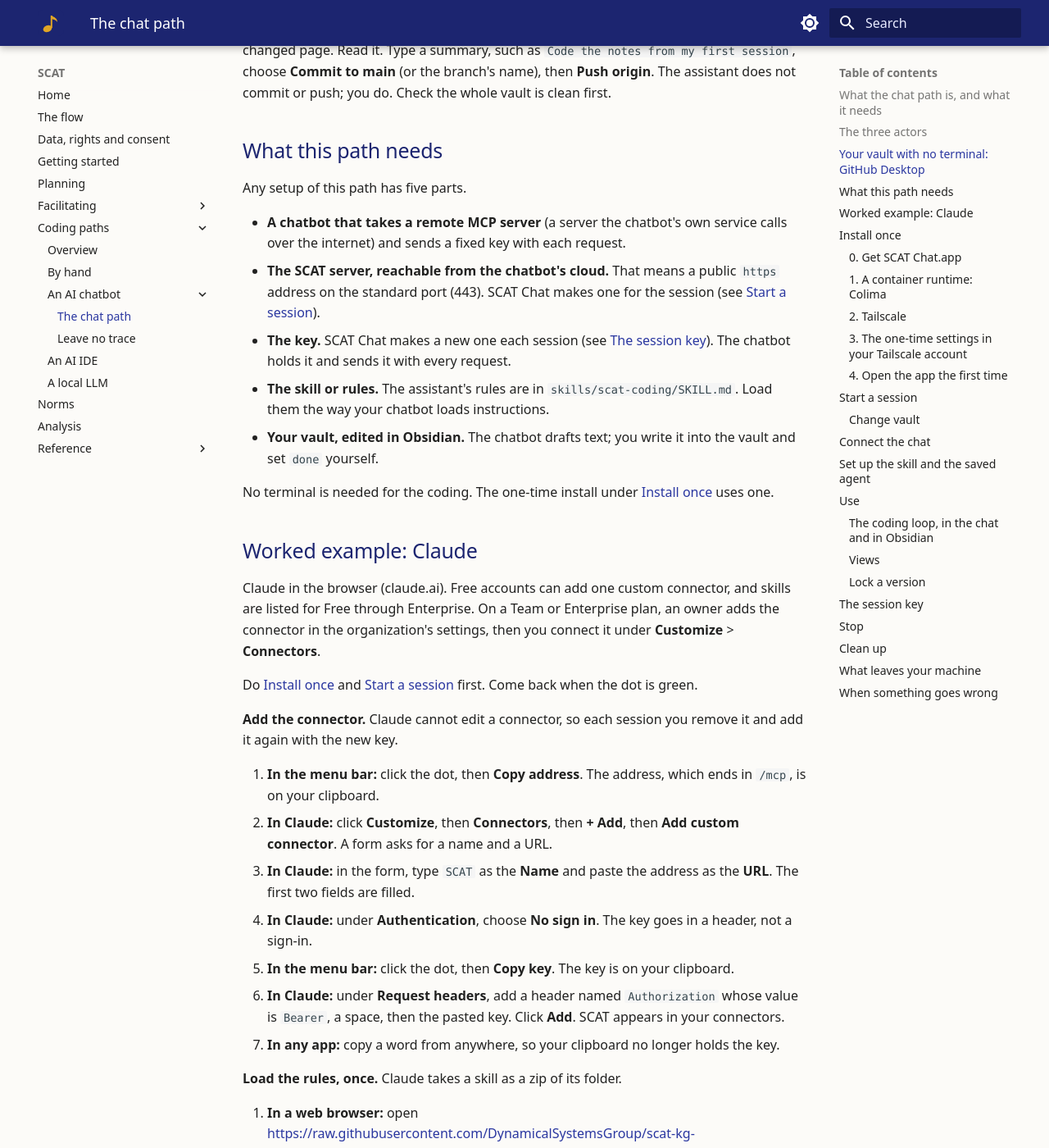
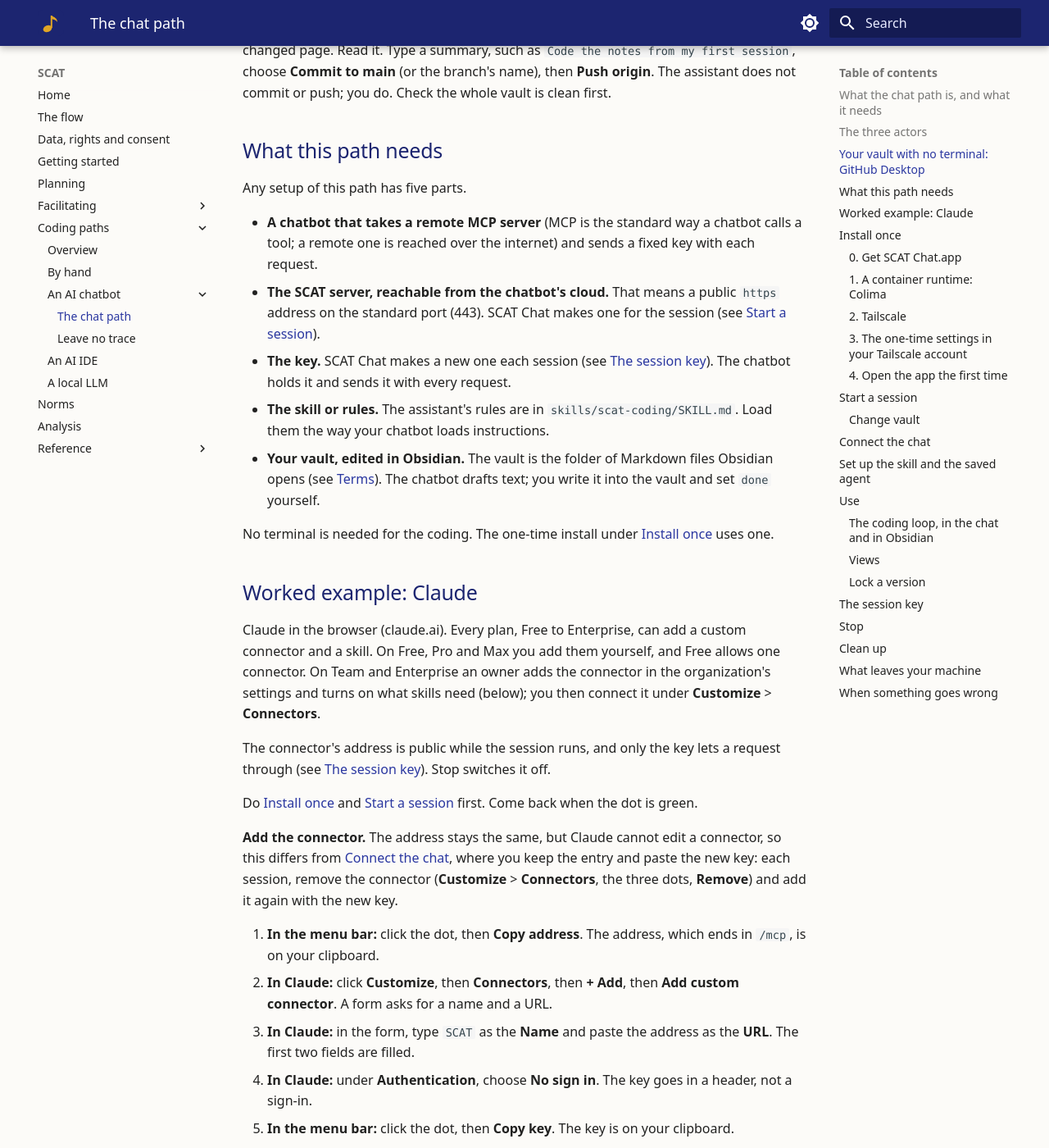
Before and after one commit to DynamicalSystemsGroup/scat-kg-tools, an MkDocs documentation site: the page built from docs/chat-path.md, in a window 1280 px wide and 1400 px high, scrolled down 2970 px. Shown: the whole window at 82% size. Built offline with MkDocs 1.6.1 and Material for MkDocs 9.7.7, drawn with Linux system fonts in a browser that asks for light colours.

Commit message:
WP25-fix5: reconcile connector re-add, plan wording, terms, public address

```diff
--- a/docs/chat-path.md
+++ b/docs/chat-path.md
@@ -104,27 +104,34 @@ assistant does not commit or push; you do. Check the whole vault is clean first.
 
 Any setup of this path has five parts.
 
-- **A chatbot that takes a remote MCP server** (a server the chatbot's own service calls over the internet) and sends
-  a fixed key with each request.
+- **A chatbot that takes a remote MCP server** (MCP is the standard way a chatbot calls a tool; a remote one is
+  reached over the internet) and sends a fixed key with each request.
 - **The SCAT server, reachable from the chatbot's cloud.** That means a public `https` address on the standard
   port (443). SCAT Chat makes one for the session (see [Start a session](#start-a-session)).
 - **The key.** SCAT Chat makes a new one each session (see [The session key](#the-session-key)). The chatbot holds it
   and sends it with every request.
 - **The skill or rules.** The assistant's rules are in `skills/scat-coding/SKILL.md`. Load them the way your chatbot
   loads instructions.
-- **Your vault, edited in Obsidian.** The chatbot drafts text; you write it into the vault and set `done` yourself.
+- **Your vault, edited in Obsidian.** The vault is the folder of Markdown files Obsidian opens (see
+  [Terms](reference/terms.md)). The chatbot drafts text; you write it into the vault and set `done` yourself.
 
 No terminal is needed for the coding. The one-time install under [Install once](#install-once) uses one.
 
 ## Worked example: Claude
 
-Claude in the browser (claude.ai). Free accounts can add one custom connector, and skills are listed for Free through Enterprise. On a Team or Enterprise plan, an
-owner adds the connector in the organization's settings, then you connect it under **Customize** > **Connectors**.
+Claude in the browser (claude.ai). Every plan, Free to Enterprise, can add a custom connector and a skill. On Free,
+Pro and Max you add them yourself, and Free allows one connector. On Team and Enterprise an owner adds the connector
+in the organization's settings and turns on what skills need (below); you then connect it under **Customize** >
+**Connectors**.
+
+The connector's address is public while the session runs, and only the key lets a request through (see
+[The session key](#the-session-key)). Stop switches it off.
 
 Do [Install once](#install-once) and [Start a session](#start-a-session) first. Come back when the dot is green.
 
-**Add the connector.** Claude cannot edit a connector, so each session you remove it and add it again with the
-new key.
+**Add the connector.** The address stays the same, but Claude cannot edit a connector, so this differs from
+[Connect the chat](#connect-the-chat), where you keep the entry and paste the new key: each session, remove the
+connector (**Customize** > **Connectors**, the three dots, **Remove**) and add it again with the new key.
 
 1. **In the menu bar:** click the dot, then **Copy address**. The address, which ends in `/mcp`, is on your
    clipboard.
```
Also changed, not shown: acceptance/walkthroughs/chatbot-run.md (+8 -0 lines).
